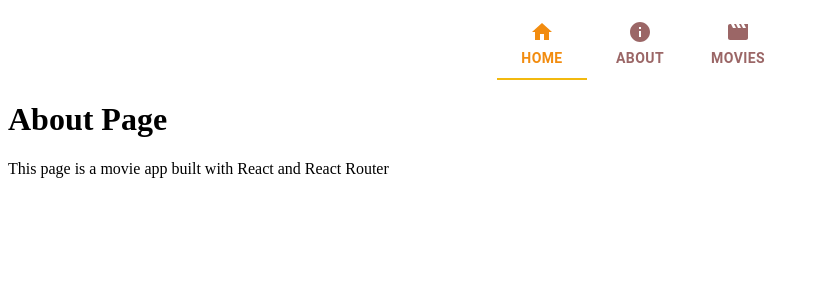
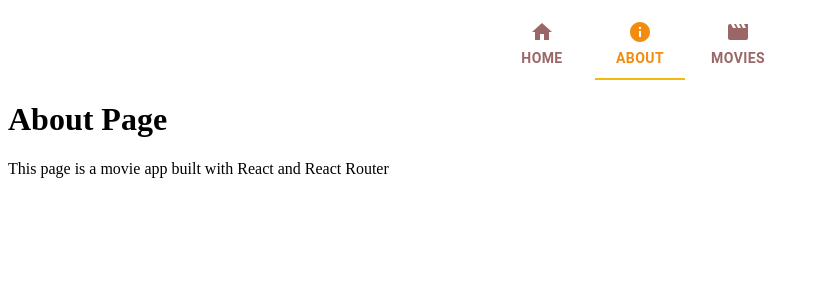
Before and after one commit to extra24/React_WebProject, a React (Create React App) app in the folder popcorn-portal/: page /about in a window 1280 px wide. Shown: the top 300 px of the page, without its empty margins (0-819 px from the left). Built offline with nearby package versions, Linux system fonts and the light colour scheme.

Commit message:
App.js 에서 Navigator 분리

```diff
--- a/popcorn-portal/src/App.js
+++ b/popcorn-portal/src/App.js
@@ -1,75 +1,19 @@
 import React from "react";
-import { BrowserRouter as Router, Route, Routes, Link } from "react-router-dom";
+import { BrowserRouter as Router, Route, Routes } from "react-router-dom";
 import Home from "./components/Home";
 import About from "./components/About";
 import MovieList from "./components/MovieList";
-import { Box, Tabs, Tab } from "@mui/material"; //Material의 Box, Tabs, Tab 사용
-import HomeIcon from "@mui/icons-material/Home";
-import InfoIcon from "@mui/icons-material/Info";
-import MovieIcon from "@mui/icons-material/Movie";
+import Navigation from "./components/Navigation";
 
 const App = () => {
-  const [value, setValue] = React.useState("home");
-
-  const handleChange = (event, newValue) => {
-    setValue(newValue);
-  };
-
   return (
     <Router>
-      <Box sx={{ width: "100%" }}>
-        <Tabs
-          value={value}
-          onChange={handleChange}
-          textColor="inherit"
-          sx={{
-            "& .MuiTab-root": {
-              color: "#590202", // 기본 탭 텍스트 색상
-              margin: "0 4px", // 탭 간격 조정
-              fontWeight: "bold", // 텍스트 굵기 설정
-              "&:hover": {
-                color: "#D90707", // 호버 시 텍스트 색상
-              },
-            },
-            "& .Mui-selected": {
-              color: "#F28C0F", // 선택된 탭의 텍스트 색상
-            },
-            "& .MuiTabs-indicator": {
-              backgroundColor: "#F2B90F", // 인디케이터 색상 설정
-            },
-          }}
-          aria-label="tabs"
-          centered
-        >
-          <Tab
-            value="home"
-            label="Home"
-            component={Link}
-            to="/"
-            icon={<HomeIcon />}
-          ></Tab>
-          <Tab
-            value="about"
-            label="About"
-            component={Link}
-            to="/about"
-            icon={<InfoIcon />}
-          ></Tab>
-          <Tab
-            value="movie"
-            label="Movies"
-            component={Link}
-            to="/movies"
-            icon={<MovieIcon />}
-          ></Tab>
-        </Tabs>
-
-        <Routes>
-          <Route path="/" element={<Home />} />
-          <Route path="/about" element={<About />} />
-          <Route path="/movies" element={<MovieList />} />
-        </Routes>
-      </Box>
+      <Navigation />
+      <Routes>
+        <Route path="/" element={<Home />} />
+        <Route path="/about" element={<About />} />
+        <Route path="/movies" element={<MovieList />} />
+      </Routes>
     </Router>
   );
 };
--- /dev/null
+++ b/popcorn-portal/src/components/Navigation.js
@@ -0,0 +1,81 @@
+import React, { useEffect } from "react";
+import { Link, useLocation } from "react-router-dom";
+import { Box, Tabs, Tab } from "@mui/material"; //Material의 Box, Tabs, Tab 사용
+import HomeIcon from "@mui/icons-material/Home";
+import InfoIcon from "@mui/icons-material/Info";
+import MovieIcon from "@mui/icons-material/Movie";
+
+// Navigation 컴포넌트
+const Navigation = () => {
+  // 현재 url의 위치 정보
+  const location = useLocation();
+  const [value, setValue] = React.useState("home");
+
+  // value에 url의 위치 정보에 따라 다르게 저장
+  useEffect(() => {
+    if (location.pathname === "/") {
+      setValue("home");
+    } else if (location.pathname === "/about") {
+      setValue("about");
+    } else if (location.pathname === "/movies") {
+      setValue("movies");
+    }
+  }, [location.pathname]);
+
+  const handleChange = (event, newValue) => {
+    setValue(newValue);
+  };
+
+  // navigatior ui
+  return (
+    <Box sx={{ width: "100%" }}>
+      <Tabs
+        value={value}
+        onChange={handleChange}
+        textColor="inherit"
+        sx={{
+          "& .MuiTab-root": {
+            color: "#590202", // 기본 탭 텍스트 색상
+            margin: "0 4px", // 탭 간격 조정
+            fontWeight: "bold", // 텍스트 굵기 설정
+            "&:hover": {
+              color: "#D90707", // 호버 시 텍스트 색상
+            },
+          },
+          "& .Mui-selected": {
+            color: "#F28C0F", // 선택된 탭의 텍스트 색상
+          },
+          "& .MuiTabs-indicator": {
+            backgroundColor: "#F2B90F", // 인디케이터 색상 설정
+          },
+        }}
+        aria-label="tabs"
+        centered
+      >
+        <Tab
+          value="home"
+          label="Home"
+          component={Link}
+          to="/"
+          icon={<HomeIcon />}
+        ></Tab>
+        <Tab
+          value="about"
+          label="About"
+          component={Link}
+          to="/about"
+          icon={<InfoIcon />}
+        ></Tab>
+        <Tab
+          value="movies"
+          label="Movies"
+          component={Link}
+          to="/movies"
+          icon={<MovieIcon />}
+        ></Tab>
+      </Tabs>
+    </Box>
+  );
+};
+
+export default Navigation;
```
